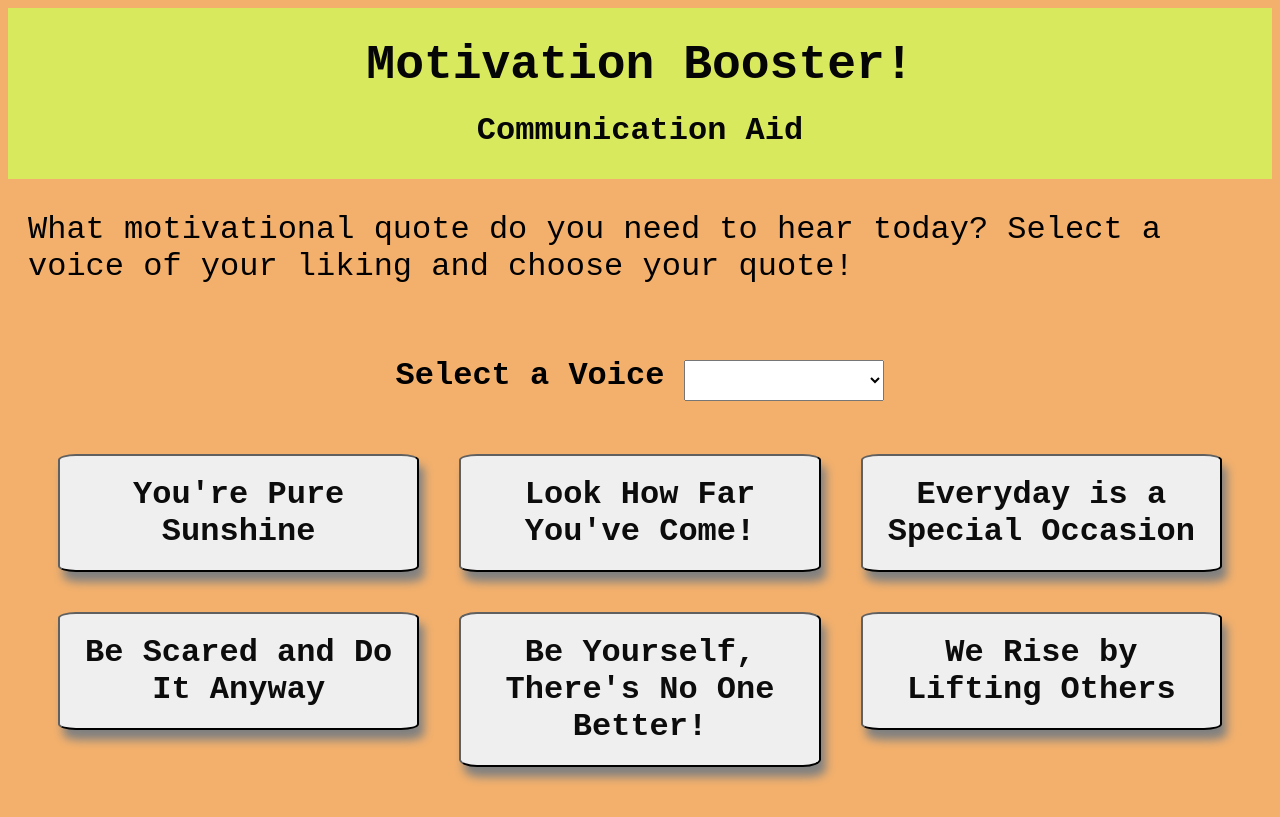
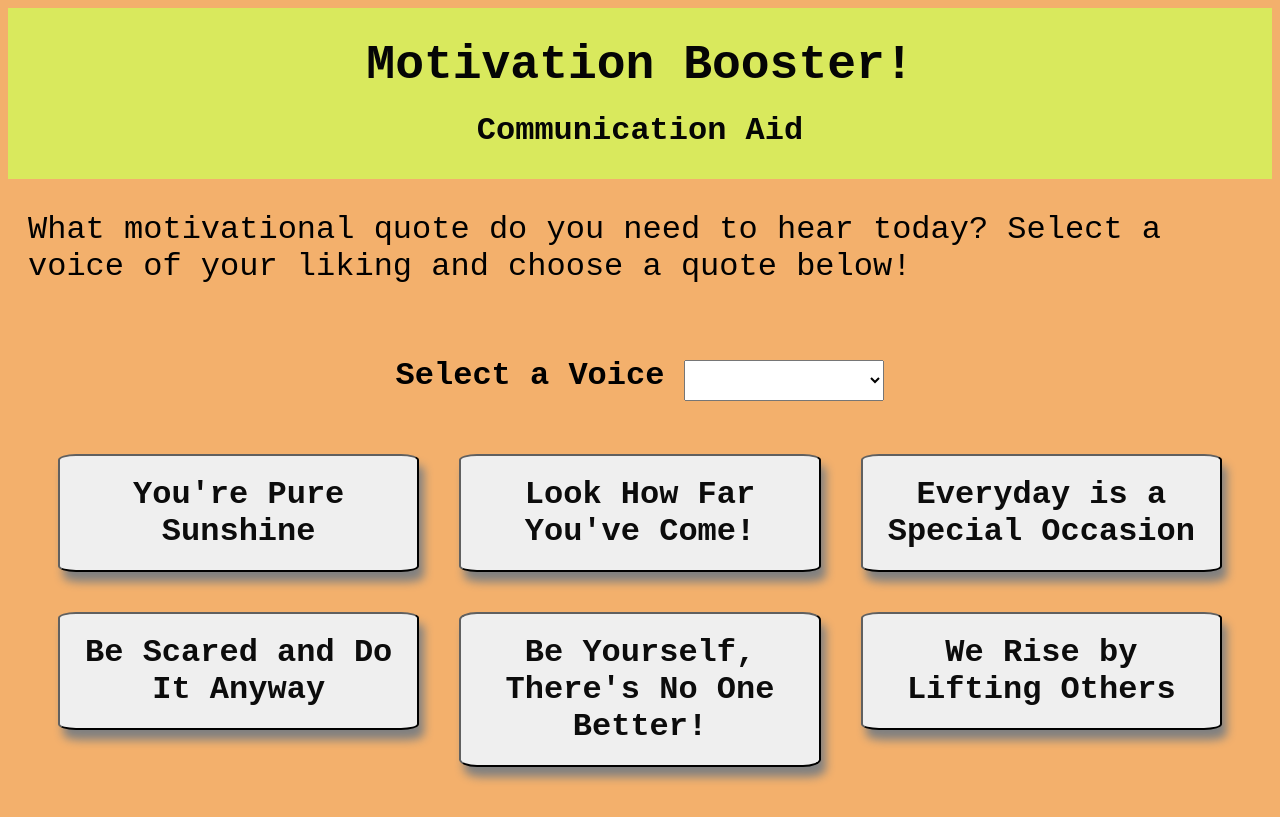
Before and after one commit to Betty-WC11/speech-api-app, a React (Vite) app: page / in a window 1280 px wide. Built offline with nearby package versions, Linux system fonts and the light colour scheme.

Commit message:
update for deployment

```diff
--- a/src/App.jsx
+++ b/src/App.jsx
@@ -32,7 +32,7 @@ function App() {
       <div className="text">
         <p>
           What motivational quote do you need to hear today? Select a voice of
-          your liking and choose your quote!
+          your liking and choose a quote below!
         </p>
       </div>
       <div className="voice-dropdown">
```
